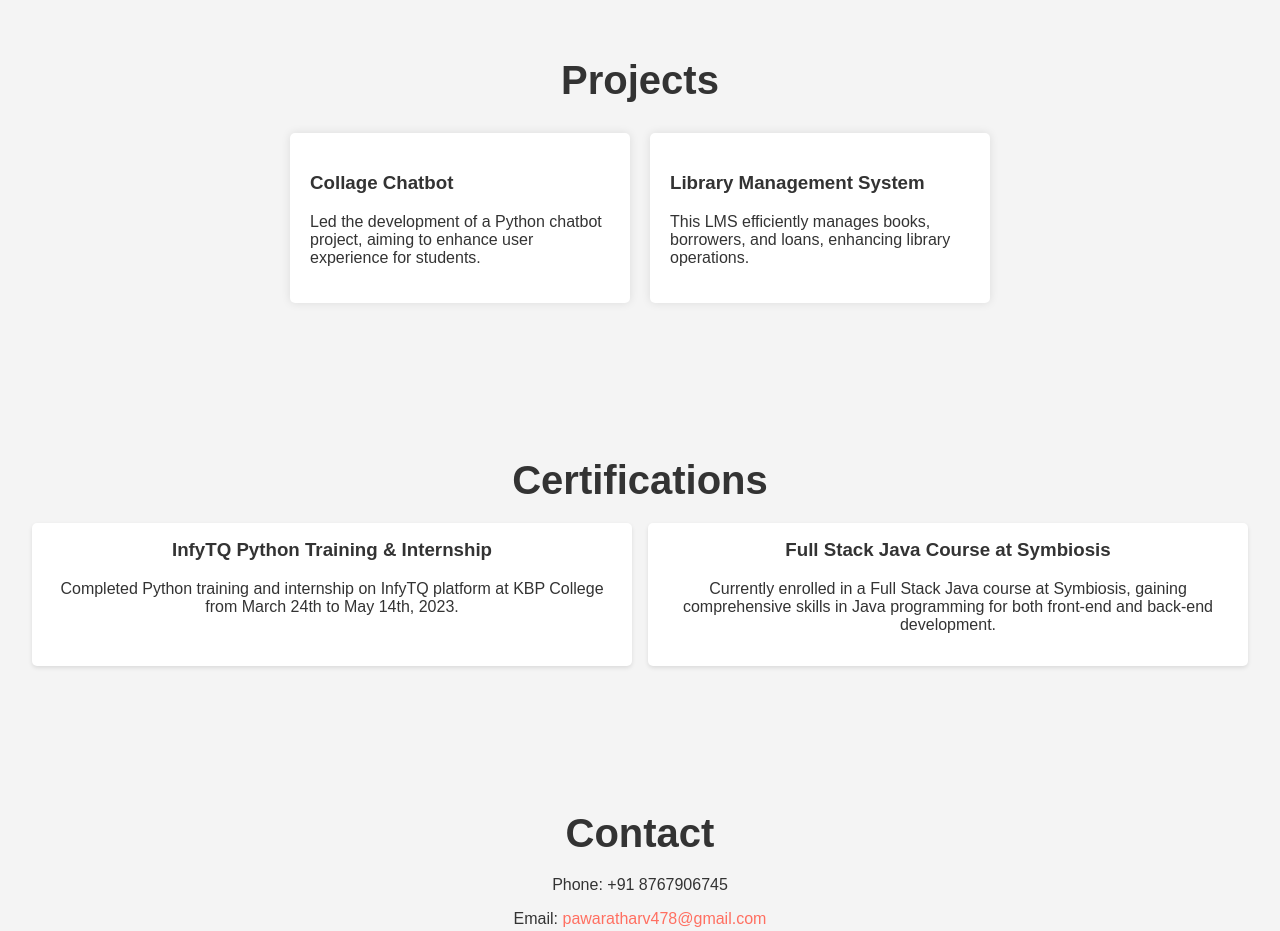
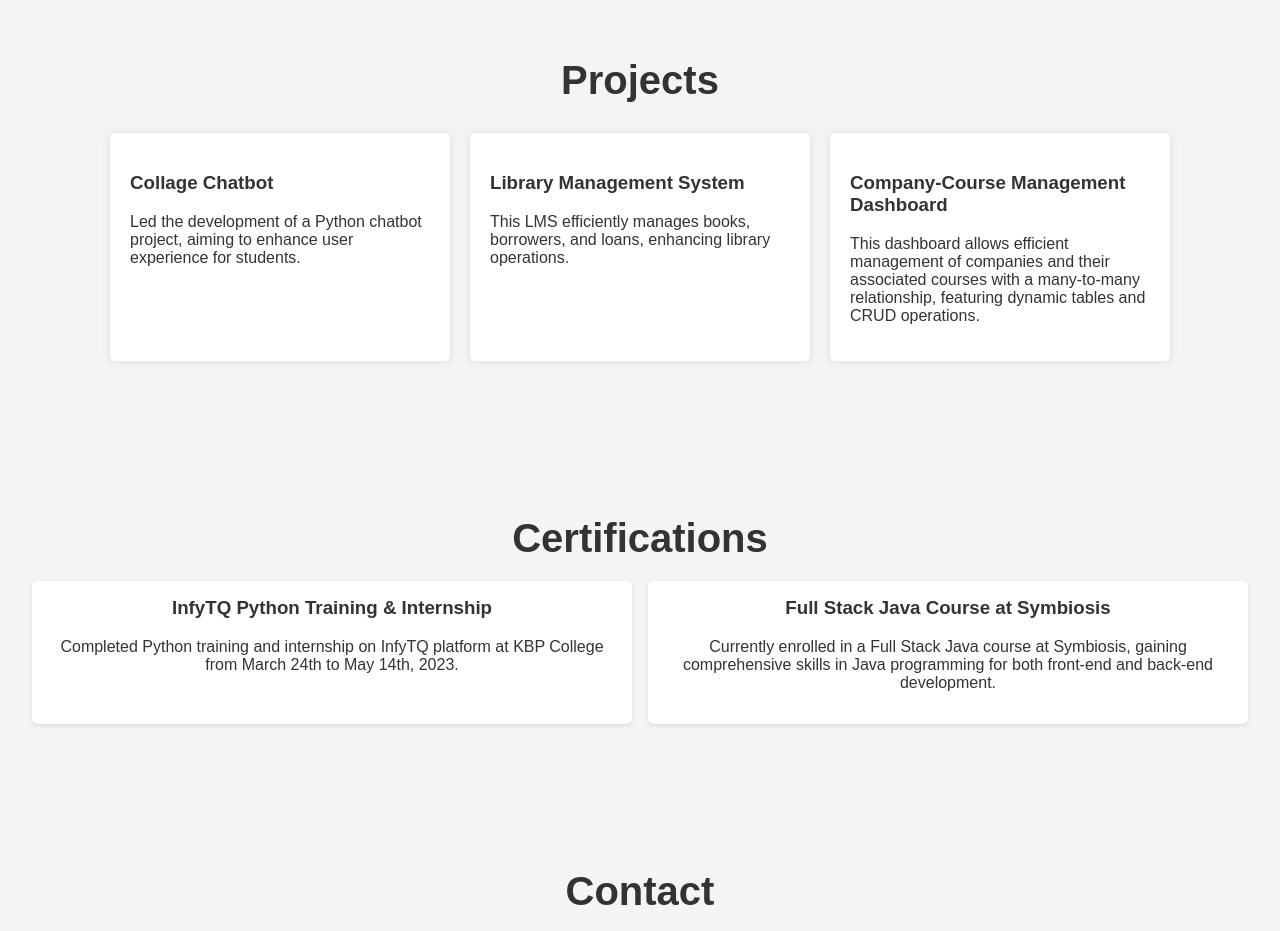
Before and after one commit to Harshal9905/MyPortfolio, a plain HTML site: page PortFolio1/index.html in a window 1280 px wide. Shown: the part 1640-2571 px from the top of the page. Drawn offline with Linux system fonts and the light colour scheme.

Commit message:
Add files via upload

```diff
--- a/PortFolio1/index.html
+++ b/PortFolio1/index.html
@@ -68,6 +68,10 @@
                 <h3>Library Management System</h3>
                 <p>This LMS efficiently manages books, borrowers, and loans, enhancing library operations.</p>
             </div>
+            <div class="project-item" onclick="showProjectPopup('ccm')">
+                <h3>Company-Course Management Dashboard</h3>
+                <p>This dashboard allows efficient management of companies and their associated courses with a many-to-many relationship, featuring dynamic tables and CRUD operations.</p>
+            </div>
         </div>
     </section>
 
--- a/PortFolio1/script.js
+++ b/PortFolio1/script.js
@@ -32,6 +32,21 @@ function showProjectPopup(project) {
                 <li>Backend Support: Built with Spring Boot for robust backend functionality.</li>
             </ul>
         `;
+    }else if (project === 'ccm') {
+        projectDetails = `
+            <h2>Company-Course Management Dashboard</h2>
+            <p>This dashboard allows efficient management of companies and their associated courses with a many-to-many relationship, featuring dynamic tables and CRUD operations.</p>
+            <p><strong>Key Features:</strong></p>
+            <ul>
+                <li>Company Management: Add, update, delete, and search companies by name, industry, or location.</li>
+                <li>Course Management: Manage courses, including adding, updating, and associating courses with multiple companies.</li>
+                <li>Many-to-Many Relationship Handling: Easily assign multiple courses to companies and vice versa.</li>
+                <li>Dynamic Table Views: Display company and course data with real-time updates and filtering options.</li>
+                <li>Detailed Information Popups: View detailed information about specific companies and their associated courses in modals or popups.</li>
+                <li>User Interface: Built with a user-friendly interface using Thymeleaf, making data management intuitive.</li>
+                <li>Backend Support: Powered by Spring Boot and JPA for efficient data handling and robust backend performance.</li>
+            </ul>
+        `;
     }
 
     popupDetail.innerHTML = projectDetails;
```
